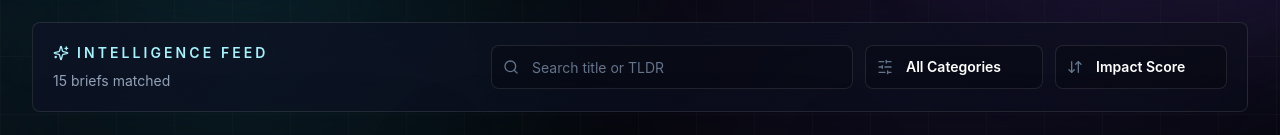
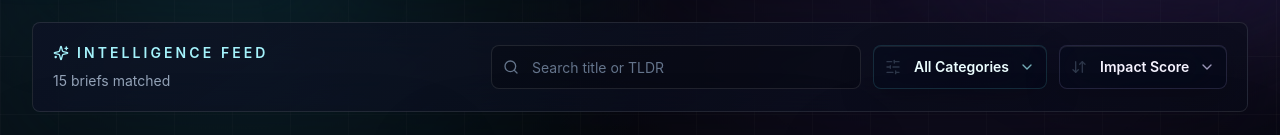
Before and after one commit to ethankim417/LoreEngine, a Next.js app: page / in a window 1280 px wide. Shown: the part 466-601 px from the top of the page. Built offline with nearby package versions, Linux system fonts and the light colour scheme.

Commit message:
Polish dashboard dropdown controls

```diff
--- a/components/IntelligenceDashboard.tsx
+++ b/components/IntelligenceDashboard.tsx
@@ -5,6 +5,7 @@ import Link from "next/link";
 import {
   ArrowDownUp,
   ArrowRight,
+  ChevronDown,
   Info,
   Search,
   SlidersHorizontal,
@@ -93,7 +94,7 @@ export function IntelligenceDashboard({ articles, metrics }: IntelligenceDashboa
               <select
                 value={category}
                 onChange={(event) => setCategory(event.target.value as ArticleCategory | "All")}
-                className="h-11 w-full min-w-40 appearance-none rounded-lg border border-white/10 bg-black/20 px-10 text-sm font-semibold text-white outline-none transition focus:border-cyan-300/50 focus:ring-2 focus:ring-cyan-300/15"
+                className="h-11 w-full min-w-40 appearance-none rounded-lg border border-cyan-300/15 bg-slate-950/35 px-10 pr-9 text-sm font-semibold text-cyan-50 shadow-[inset_0_1px_0_rgba(255,255,255,0.08),0_12px_34px_rgba(0,0,0,0.22)] outline-none backdrop-blur-xl transition hover:border-cyan-300/35 hover:bg-cyan-300/[0.08] focus:border-cyan-300/60 focus:ring-2 focus:ring-cyan-300/20 [&>option]:bg-slate-950 [&>option]:text-cyan-50"
               >
                 <option value="All">All Categories</option>
                 {categories.map((item) => (
@@ -102,6 +103,7 @@ export function IntelligenceDashboard({ articles, metrics }: IntelligenceDashboa
                   </option>
                 ))}
               </select>
+              <ChevronDown className="pointer-events-none absolute right-3 top-1/2 h-4 w-4 -translate-y-1/2 text-cyan-200/70" />
             </label>
 
             <label className="relative block">
@@ -110,12 +112,13 @@ export function IntelligenceDashboard({ articles, metrics }: IntelligenceDashboa
               <select
                 value={sortMode}
                 onChange={(event) => setSortMode(event.target.value as SortMode)}
-                className="h-11 w-full min-w-40 appearance-none rounded-lg border border-white/10 bg-black/20 px-10 text-sm font-semibold text-white outline-none transition focus:border-cyan-300/50 focus:ring-2 focus:ring-cyan-300/15"
+                className="h-11 w-full min-w-40 appearance-none rounded-lg border border-violet-300/15 bg-slate-950/35 px-10 pr-9 text-sm font-semibold text-violet-50 shadow-[inset_0_1px_0_rgba(255,255,255,0.08),0_12px_34px_rgba(0,0,0,0.22)] outline-none backdrop-blur-xl transition hover:border-violet-300/35 hover:bg-violet-300/[0.08] focus:border-violet-300/60 focus:ring-2 focus:ring-violet-300/20 [&>option]:bg-slate-950 [&>option]:text-violet-50"
               >
                 <option value="newest">Newest</option>
                 <option value="impact">Impact Score</option>
                 <option value="trend">Trend Score</option>
               </select>
+              <ChevronDown className="pointer-events-none absolute right-3 top-1/2 h-4 w-4 -translate-y-1/2 text-violet-200/70" />
             </label>
           </div>
         </div>
```
